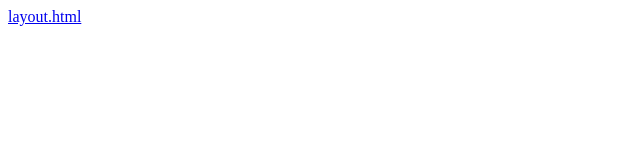
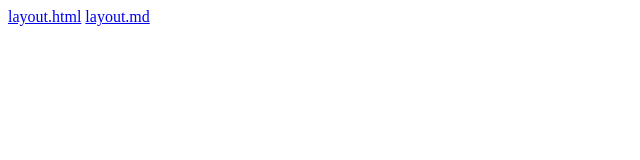
Before and after one commit to QiangMin/study-notes, a plain HTML site: page test.html in a window 1280 px wide. Shown: the full height of the page, 0-640 px from the left. Drawn offline with Linux system fonts and the light colour scheme.

Commit message:
Update test.html

```diff
--- a/test.html
+++ b/test.html
@@ -6,5 +6,6 @@
 </head>
 <body>
 	<a href="layout.html">layout.html</a>
+	<a href="docs/layout.md">layout.md</a>
 </body>
 </html>
```
